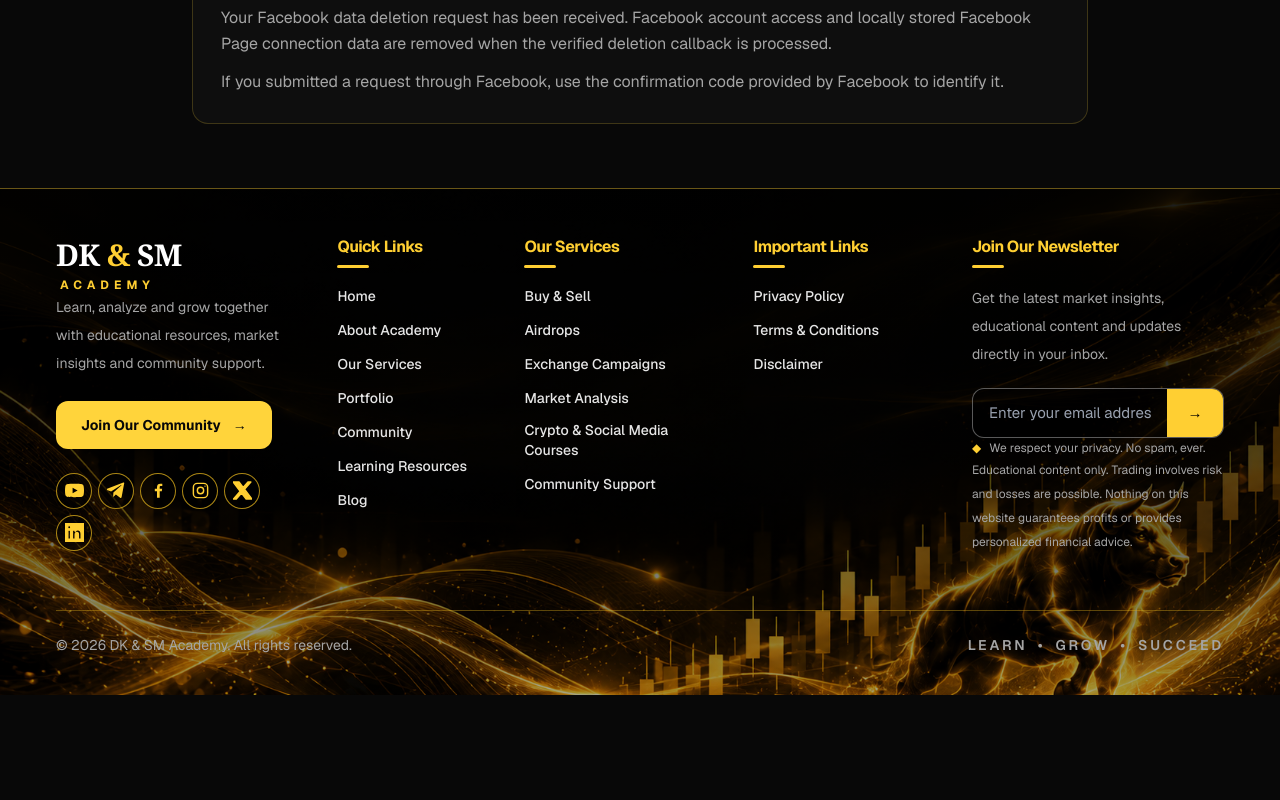
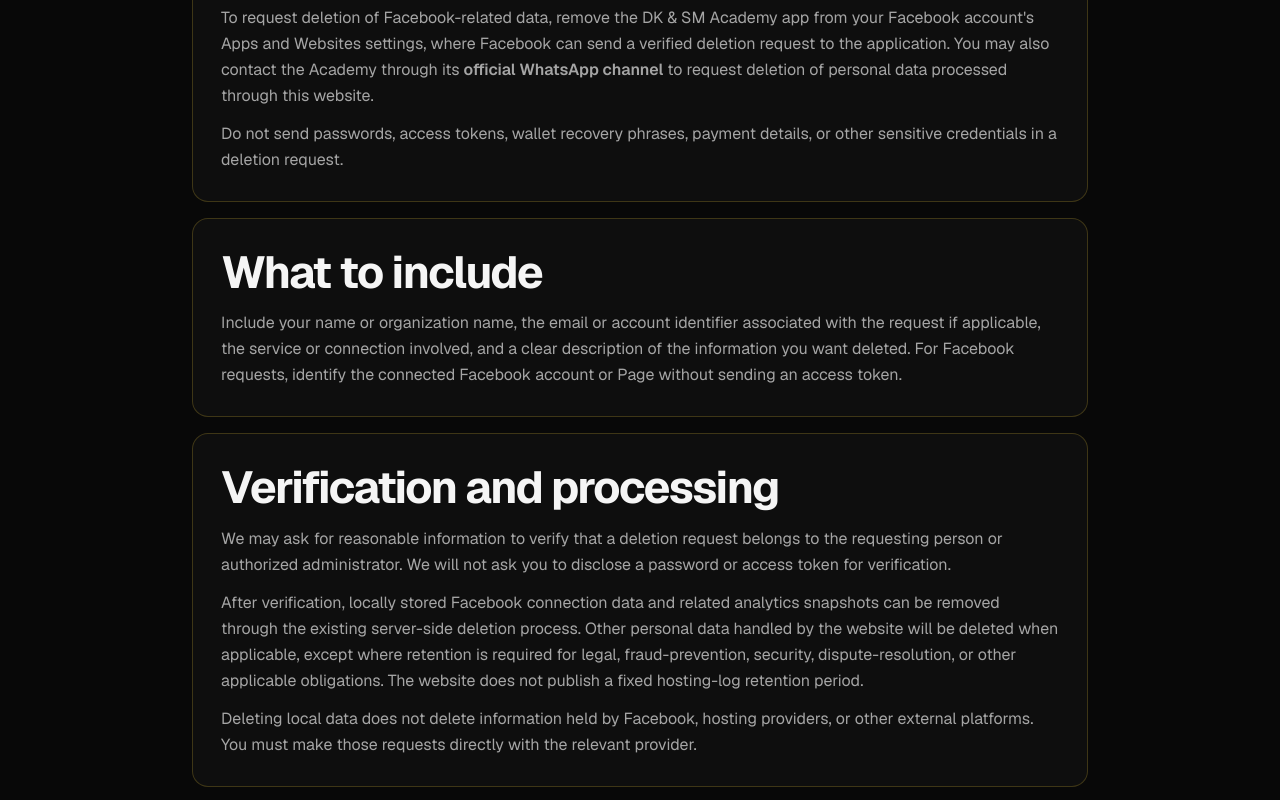
Before and after one commit to MuhammadMoueen/dk-sm-academy, a Next.js app: page /data-deletion in a window 1280 px wide. Shown: the part 420-1220 px from the top of the page. Before the commit the page ends 1115 px from the top, so only its background shows below. Built offline with nearby package versions, Linux system fonts and the light colour scheme; no server answers.

Commit message:
Add Youtube API Fetching

```diff
--- a/src/app/(public)/data-deletion/page.tsx
+++ b/src/app/(public)/data-deletion/page.tsx
@@ -1,4 +1,12 @@
+import Link from "next/link";
 import { ContentPage, ContentSection } from "@/components/pages/content-page";
+import { siteConfig } from "@/config/site";
+
+export const metadata = {
+  title: "Data Deletion Instructions | DK & SM Academy",
+  description:
+    "Instructions for requesting deletion of Facebook-related and other personal data handled by DK & SM Academy.",
+};
 
 export default async function DataDeletionPage({
   searchParams,
@@ -9,25 +17,75 @@ export default async function DataDeletionPage({
   return (
     <ContentPage
       eyebrow="Privacy"
-      title={<>Data <span className="text-[#ffd43b]">Deletion</span></>}
-      description="Information about Facebook data deletion requests for DK & SM Academy."
+      title={<>Data Deletion <span className="text-[#ffd43b]">Instructions</span></>}
+      description="How to request deletion of Facebook-related data and other personal information handled by DK & SM Academy."
     >
-      <ContentSection title="Request status">
+      {code && (
+        <ContentSection title="Request status">
+          <p>
+            Your verified Facebook data deletion request was received and the
+            local Facebook connection data was removed.
+          </p>
+          <p>
+            Confirmation code: <strong className="text-white">{code}</strong>
+          </p>
+        </ContentSection>
+      )}
+
+      <ContentSection title="How to request deletion">
         <p>
-          Your Facebook data deletion request has been received. Facebook
-          account access and locally stored Facebook Page connection data are
-          removed when the verified deletion callback is processed.
+          To request deletion of Facebook-related data, remove the DK &amp; SM
+          Academy app from your Facebook account&apos;s Apps and Websites
+          settings, where Facebook can send a verified deletion request to the
+          application. You may also contact the Academy through its{" "}
+          <Link
+            href={siteConfig.communityUrl}
+            target="_blank"
+            rel="noopener noreferrer"
+            className="font-semibold text-[#ffd43b] underline decoration-[#ffd43b]/50 underline-offset-4 hover:text-[#ffe16a]"
+          >
+            official WhatsApp channel
+          </Link>{" "}
+          to request deletion of personal data processed through this website.
         </p>
-        {code ? (
-          <p>
-            Confirmation code: <strong>{code}</strong>
-          </p>
-        ) : (
-          <p>
-            If you submitted a request through Facebook, use the confirmation
-            code provided by Facebook to identify it.
-          </p>
-        )}
+        <p>
+          Do not send passwords, access tokens, wallet recovery phrases,
+          payment details, or other sensitive credentials in a deletion
+          request.
+        </p>
+      </ContentSection>
+
+      <ContentSection title="What to include">
+        <p>
+          Include your name or organization name, the email or account
+          identifier associated with the request if applicable, the service or
+          connection involved, and a clear description of the information you
+          want deleted. For Facebook requests, identify the connected Facebook
+          account or Page without sending an access token.
+        </p>
+      </ContentSection>
+
+      <ContentSection title="Verification and processing">
+        <p>
+          We may ask for reasonable information to verify that a deletion
+          request belongs to the requesting person or authorized
+          administrator. We will not ask you to disclose a password or access
+          token for verification.
+        </p>
+        <p>
+          After verification, locally stored Facebook connection data and
+          related analytics snapshots can be removed through the existing
+          server-side deletion process. Other personal data handled by the
+          website will be deleted when applicable, except where retention is
+          required for legal, fraud-prevention, security, dispute-resolution,
+          or other applicable obligations. The website does not publish a
+          fixed hosting-log retention period.
+        </p>
+        <p>
+          Deleting local data does not delete information held by Facebook,
+          hosting providers, or other external platforms. You must make those
+          requests directly with the relevant provider.
+        </p>
       </ContentSection>
     </ContentPage>
   );
--- a/src/components/layout/public-footer.tsx
+++ b/src/components/layout/public-footer.tsx
@@ -26,6 +26,7 @@ const services = [
 const importantLinks = [
   { label: "Privacy Policy", href: "/privacy-policy" },
   { label: "Terms & Conditions", href: "/terms" },
+  { label: "Data Deletion", href: "/data-deletion" },
   { label: "Disclaimer", href: "/disclaimer" },
 ];
 
```
